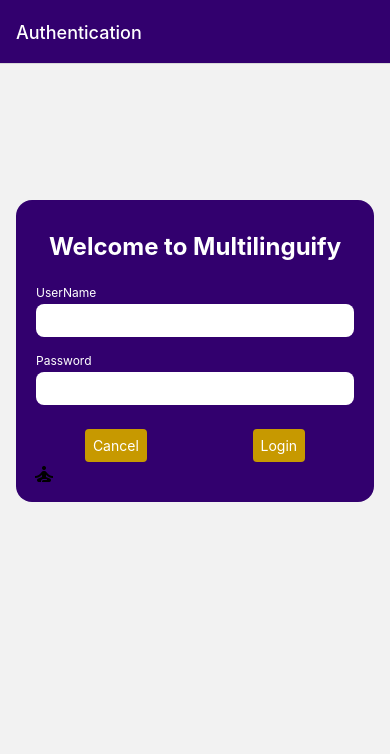
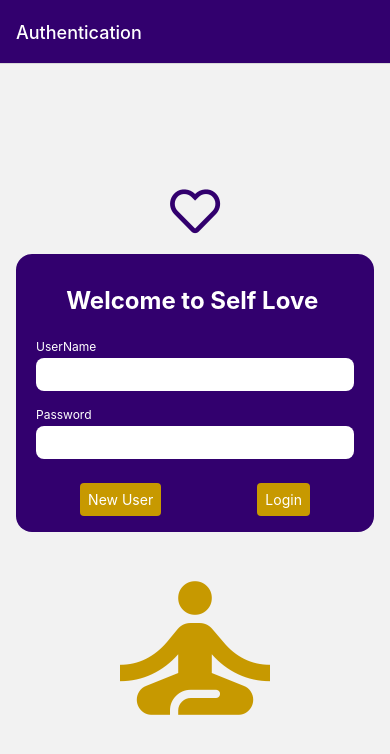
Before and after one commit to gks-96/selfHeal, a React Native app: screen /Authentication in a window 390 px wide. Shown: the top 754 px of the page. Built offline with nearby package versions, Linux system fonts and the light colour scheme.

Commit message:
authentication screen updated

```diff
--- a/components/authentication/AuthenticationForm.js
+++ b/components/authentication/AuthenticationForm.js
@@ -58,7 +58,7 @@ function AuthenticationForm({ onSubmit, onCancel }) {
 
       <View style={styles.buttonContainer}>
         <Button onPress={cancelHandler} style={styles.button}>
-          Cancel
+          New User
         </Button>
         <Button onPress={submitHandler} style={styles.button}>
           Login
--- a/components/ui/Input.js
+++ b/components/ui/Input.js
@@ -5,7 +5,6 @@ function Input({ label, textInputConfig }) {
   const inputStyles = [styles.input];
 
   return (
-    //  check
     <View style={styles.inputContainer}>
       <Text style={styles.label}>{label}</Text>
       <TextInput style={inputStyles} {...textInputConfig} />
--- a/screens/AuthenticationScreen.js
+++ b/screens/AuthenticationScreen.js
@@ -4,7 +4,10 @@ import Card from "../components/ui/Card";
 import { AuthContext } from "../store/auth-context";
 import { useContext, useEffect } from "react";
 import { useNavigation } from "@react-navigation/native";
-import { MaterialCommunityIcons } from "@expo/vector-icons";
+import { MaterialIcons } from "@expo/vector-icons";
+import { GlobalStyles } from "../constants/colors";
+import { FontAwesome5 } from "@expo/vector-icons";
+
 function Authentication() {
   const authCtx = useContext(AuthContext);
   const navigation = useNavigation();
@@ -25,10 +28,21 @@ function Authentication() {
 
   return (
     <View style={styles.authScreen}>
-      <Card title="Welcome to Multilinguify">
+      <FontAwesome5
+        name="heart"
+        style={{ alignSelf: "center" }}
+        size={50}
+        color={GlobalStyles.colors.huskyPurple}
+      />
+      <Card title="Welcome to Self Love ">
         <AuthenticationForm onSubmit={submitHandler} onCancel={cancelHandler} />
-        <MaterialCommunityIcons name="meditation" size={24} color="black" />
       </Card>
+      <MaterialIcons
+        style={{ alignSelf: "center" }} // Aligns the icon horizontally to the center
+        name="self-improvement"
+        size={200}
+        color={GlobalStyles.colors.huskyGold}
+      />
     </View>
   );
 }
```
